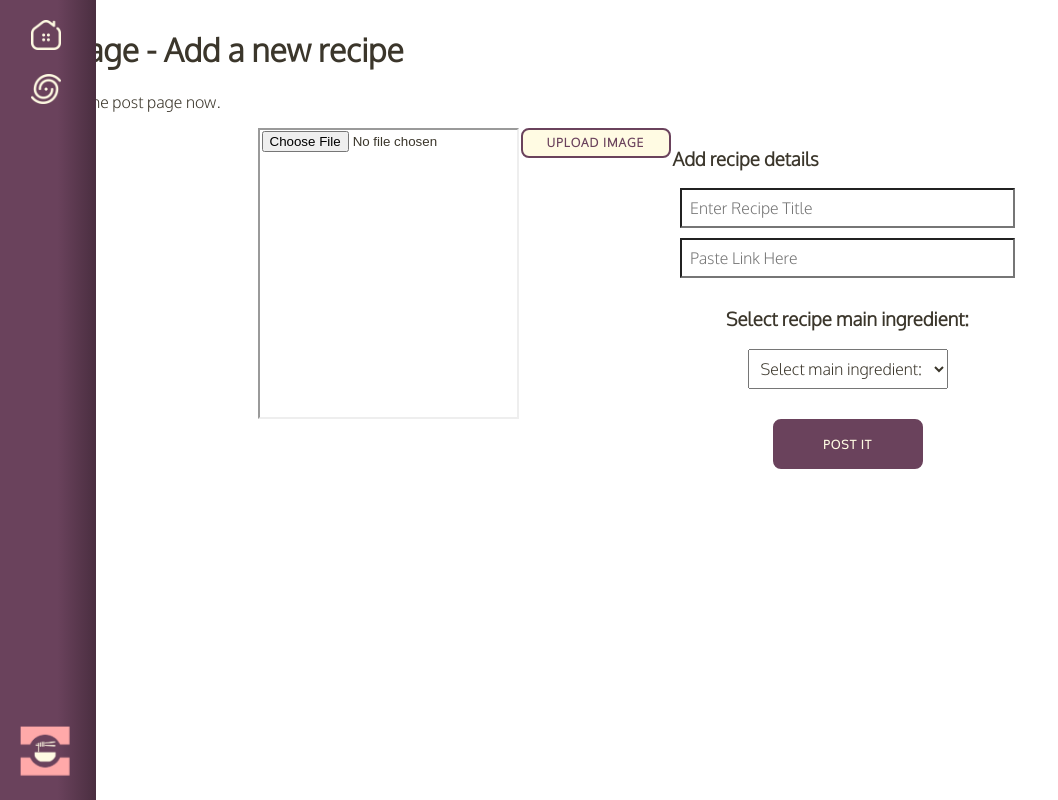
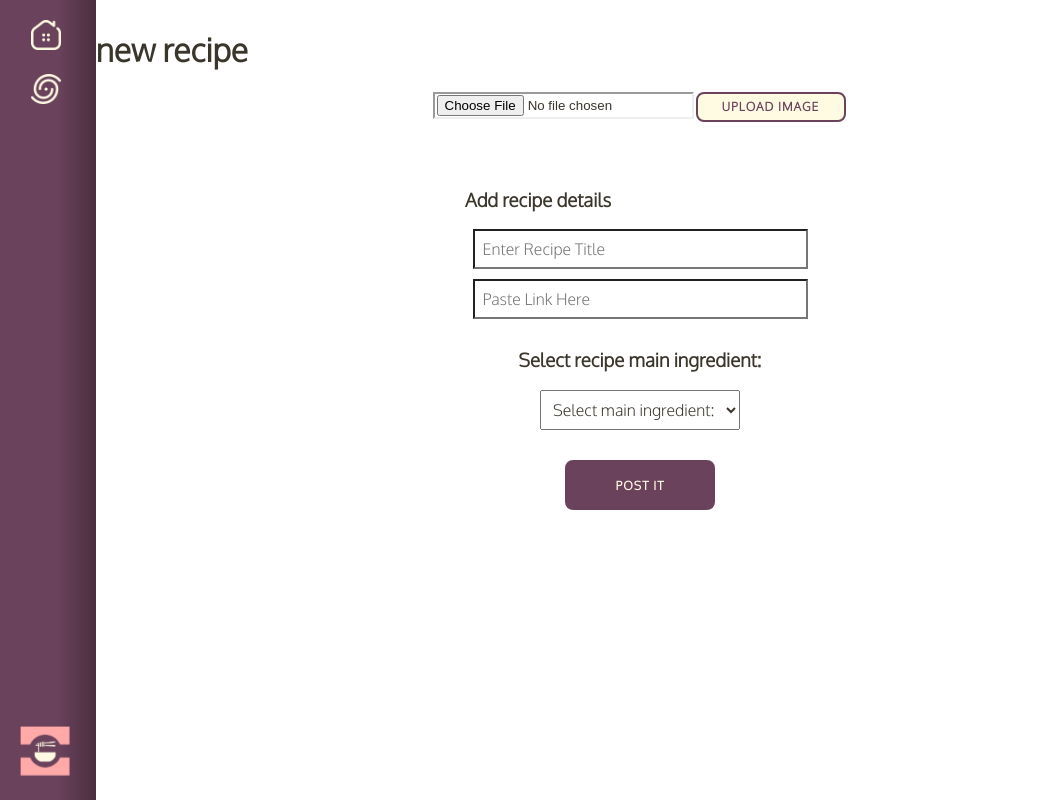
Before and after one commit to supernova4888/munchbox, a React (Create React App) app in the folder frontend/: page /post in a window 1280 px wide. Shown: the whole page, without its empty margins (0-1058 px from the left). Built offline with nearby package versions, Linux system fonts and the light colour scheme; no server answers.

Commit message:
small text edit on PostPage

```diff
--- a/frontend/src/pages/PostPage.jsx
+++ b/frontend/src/pages/PostPage.jsx
@@ -3,7 +3,6 @@ import Axios from "axios";
 import { useState, useEffect } from "react";
 import { Image } from "cloudinary-react";
 import SubmitForm from "../components/SubmitForm";
-
 
 export default function PostPage() {
 
@@ -26,7 +25,7 @@ const uploadImage = (e) => {
 
     useEffect(()=> {
         postToCloud();
-       //to fire postToCloude after the image has been uploaded uploadimg()
+       //to fire postToCloud after the image has been uploaded uploadimg()
     },[imageURL]);
 
     const postToCloud = async() => {
@@ -46,18 +45,17 @@ const uploadImage = (e) => {
 
     return (
         <div className="pageBody">
-            <h1>PostPage - Add a new recipe</h1>
-            <p>You are on the post page now.</p>
+            <h1>Add a new recipe</h1>
 
             <div className="card">
 
-            <input type="file" onChange={(e) => setImageSelected(e.target.files[0])}/>
-            <button className="buttonUpload" onClick={uploadImage}> Upload Image</button>
+                <input type="file" onChange={(e) => setImageSelected(e.target.files[0])}/>
+                <button className="buttonUpload" onClick={uploadImage}> Upload Image</button>
+            </div>
 
-
+            <div className="card">
             {/* Sending imageURL as props to RecipeCardMedium*/}
             <SubmitForm cloudURL={imageURL}/>
-
             </div>
         </div>
     );
```
